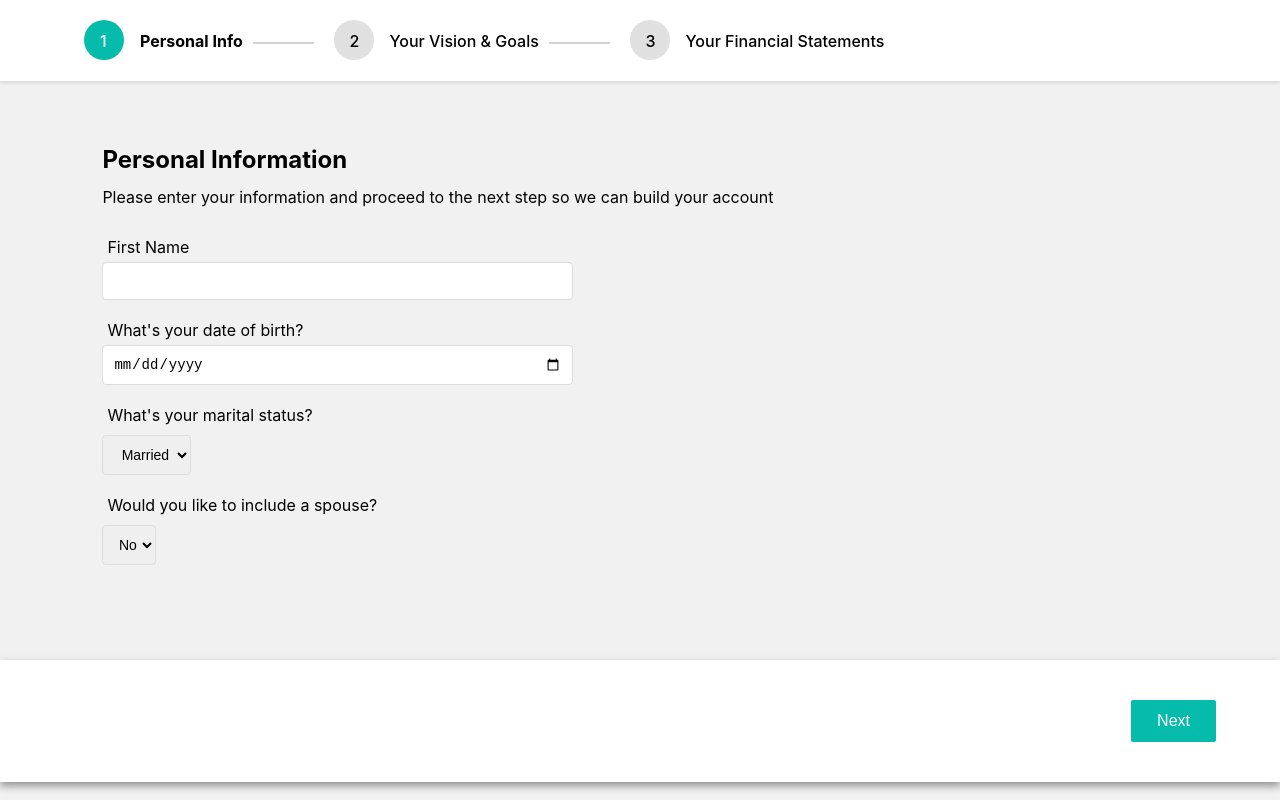
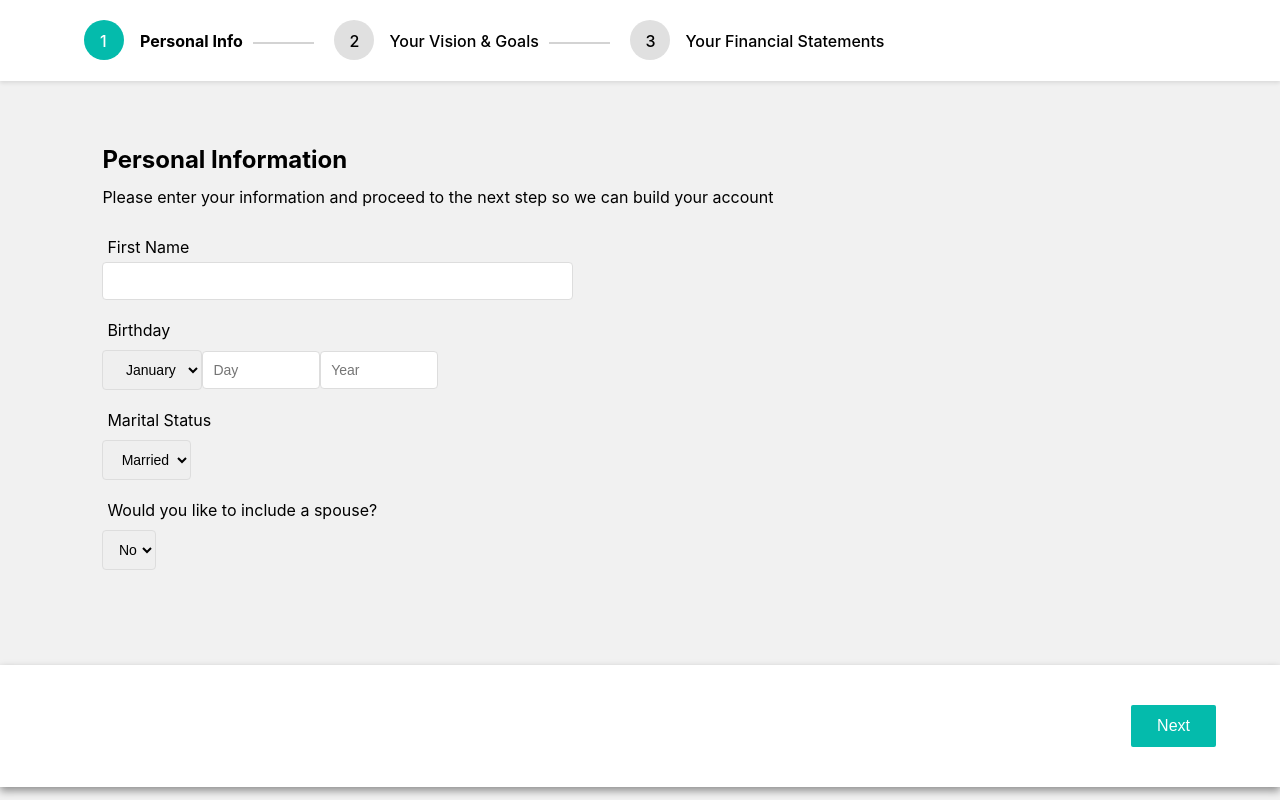
Before and after one commit to jacobtrebil/Financial-Plan-Builder, a Next.js app: page /wizardpage in a window 1280 px wide. Built offline with nearby package versions, Linux system fonts and the light colour scheme.

Commit message:
added new calculations

```diff
--- /dev/null
+++ b/calculations/currentAge.js
@@ -0,0 +1,6 @@
+
+export default function calculateCurrentAge(dateOfBirthYear) {
+    const currentYear = new Date().getFullYear();
+    const currentAge = currentYear - dateOfBirthYear;
+    return currentAge;
+}
--- a/components/wizard/WizardStep1.js
+++ b/components/wizard/WizardStep1.js
@@ -30,11 +30,13 @@ export default function Step1({plan, onComplete}) {
     const [showForm, setShowForm] = useState(false)
     const [spouse, setSpouse] = useState('No')
     const [firstName, setFirstName] = useState('')
-    const [dateOfBirth, setDateOfBirth] = useState('')
+    const [dateOfBirthDay, setDateOfBirthDay] = useState('')
+    const [dateOfBirthYear, setDateOfBirthYear] = useState('')
+    const [dateOfBirthMonth, setDateOfBirthMonth] = useState('')
     const [maritalStatus, setMaritalStatus] = useState('Married')
     const [spousesFullName, setSpousesFullName] = useState('')
 
-    _plan = { spouse, dateOfBirth, maritalStatus, firstName, spousesFullName };
+    _plan = { spouse, dateOfBirthDay, dateOfBirthYear, dateOfBirthMonth, maritalStatus, firstName, spousesFullName };
 
 
     return (
@@ -54,18 +56,46 @@ export default function Step1({plan, onComplete}) {
                     <p className="errors">{errors}</p>
                 </div>
                 <div className="input-div">
-                    <label className="input-label">What's your date of birth?</label><br></br>
+                    <label className="input-label">Birthday</label><br></br>
+                    <select
+                    name="dateOfBirthMonth"
+                    className="form-select"
+                    value={dateOfBirthMonth}
+                    onChange={e=> { setDateOfBirthMonth(e.target.value)}}>
+                    <option>January</option>
+                    <option>February</option>
+                    <option>March</option>
+                    <option>April</option>
+                    <option>May</option>
+                    <option>June</option>
+                    <option>July</option>
+                    <option>August</option>
+                    <option>September</option>
+                    <option>October</option>
+                    <option>November</option>
+                    <option>December</option>
+                    </select>
                     <input
-                    name="dateOfBirth"
+                    name="dateOfBirthDay"
                     id="dateofbirth"
-                    className="form-input"
-                    value={dateOfBirth}
-                    onChange={e=> setDateOfBirth(e.target.value)}
-                    type="date"
+                    className="form-input-dob"
+                    value={dateOfBirthDay}
+                    placeholder="Day"
+                    onChange={e=> setDateOfBirthDay(e.target.value)}
+                    type="input"
+                    />
+                    <input
+                    name="dateOfBirthYear"
+                    id="dateofbirth"
+                    className="form-input-dob"
+                    value={dateOfBirthYear}
+                    placeholder="Year"
+                    onChange={e=> setDateOfBirthYear(e.target.value)}
+                    type="input"
                     /><br></br>
                 </div>
                 <div className="input-div">
-                    <label className="input-label">What's your marital status? </label><br></br>
+                    <label className="input-label">Marital Status</label><br></br>
                     <select
                     name="maritalStatus"
                     className="form-select"
--- a/components/wizard/WizardStep3.js
+++ b/components/wizard/WizardStep3.js
@@ -88,7 +88,6 @@ export default function Step3 ({ plan, onComplete, pageProps }) {
     const [will, setWill] = useState('No')
     const [medicare, setMedicare] = useState('No')
     const [pension, setPension] = useState('No')
-    const [pensionKnowledge, setPensionKnowledge] = useState('No')
     const [pensionInflation, setPensionInflation] = useState('No')
     const [pensionTimeframe, setPensionTimeframe] = useState('No')
     const [pensionEarnings, setPensionEarnings] = useState('')
@@ -106,7 +105,7 @@ export default function Step3 ({ plan, onComplete, pageProps }) {
     const [additionalDebt, setAdditionalDebt] = useState('No')
     const [additionalDebtAmount, setAdditionalDebtAmount] = useState('')
 
-    _plan = { currentEarnings, currentSavings, assetValue, increaseIncome, increaseIncomeAmount, outOfWork, lifeInsurance, taxPlan, investments, investmentsAmount, realEstate, realEstateAmount, alternativeAssets, alternativeAssetsAmount, otherAssets, otherAssetsAmount, powerOfAttorney, will, medicare, pension, pensionTimeframe, pensionKnowledge, pensionEarnings, pensionInflation, socialSecurity, mortgage, mortgageAmount, creditCardDebt, creditCardDebtAmount, medicalDebt, medicalDebtAmount, carFinancing, carFinancingAmount, studentLoans, studentLoanAmount, riskAttitude, volatility, changePortfolio, portfolioTradeoff, additionalDebt, additionalDebtAmount, lifeInsuranceDocument };
+    _plan = { currentEarnings, currentSavings, assetValue, increaseIncome, increaseIncomeAmount, outOfWork, lifeInsurance, taxPlan, investments, investmentsAmount, realEstate, realEstateAmount, alternativeAssets, alternativeAssetsAmount, otherAssets, otherAssetsAmount, powerOfAttorney, will, medicare, pension, pensionTimeframe, pensionEarnings, pensionInflation, socialSecurity, mortgage, mortgageAmount, creditCardDebt, creditCardDebtAmount, medicalDebt, medicalDebtAmount, carFinancing, carFinancingAmount, studentLoans, studentLoanAmount, riskAttitude, volatility, changePortfolio, portfolioTradeoff, additionalDebt, additionalDebtAmount, lifeInsuranceDocument };
 
     return (
         <WizardStepTemplate onNext={complete}>
@@ -372,18 +371,6 @@ export default function Step3 ({ plan, onComplete, pageProps }) {
                     showForm14 && (
                 <div>
                 <div className="input-div">
-                    <label className="input-label">Do you know how much you'll earn from your pension throughout retirement?</label><br></br>
-                    <select
-                    name="pensionKnowledge"
-                    className="form-select"
-                    value={pensionKnowledge}
-                    onChange={e=> {setPensionKnowledge(e.target.value)}}
-                    >
-                    <option>No</option>
-                    <option>Yes</option>
-                    </select><br></br>
-                </div>
-                <div className="input-div">
                     <label className="input-label">At what age will your pension earnings begin?</label><br></br>
                     <select
                     name="pensionTimeframe"
@@ -391,21 +378,22 @@ export default function Step3 ({ plan, onComplete, pageProps }) {
                     value={pensionTimeframe}
                     onChange={e=> {setPensionTimeframe(e.target.value)}}
                     >
-                    <option>No</option>
-                    <option>Yes</option>
+                    <option>50</option>
+                    <option>55</option>
+                    <option>60</option>
+                    <option>62</option>
+                    <option>65</option>
                     </select><br></br>
                 </div>
                 <div className="input-div">
                     <label className="input-label">How much will you earn per year from your pension?</label><br></br>
-                    <select
+                    <input
+                    className="form-input"
+                    placeholder={'$40,000'}
+                    value={pensionEarnings}
                     name="pensionEarnings"
-                    className="form-select"
-                    value={pensionEarnings}
-                    onChange={e=> {setPensionEarnings(e.target.value)}}
-                    >
-                    <option>No</option>
-                    <option>Yes</option>
-                    </select><br></br>
+                    onChange={e=> setPensionEarnings(e.target.value)}
+                    /><br></br>
                 </div>
                 <div className="input-div">
                     <label className="input-label">Will your pension earnings increase with the cost of inflation?</label><br></br>
--- a/pages/api/wizardgetcalculatedplan/[id].js
+++ b/pages/api/wizardgetcalculatedplan/[id].js
@@ -11,8 +11,8 @@ export default async function handler(req,res) {
         case 'GET':
             try {
                 const plan = await Plan.findOne({ _id: id })
-                const { socialSecurityEarnings, socialSecurityAge62Earnings, socialSecurityAge70Earnings, firstName, spouse, spousesFullName, workAmount, retirementAge, retirementIncome, dateOfBirth, maritalStatus, kids, numberOfKids, business, businessMoneyNeeded, care, charity, majorPurchases, purchasesCost, support, supportCost, health, collegeSpendingAmount, college, currentEarnings, currentSavings, assetValue, increaseIncome, increaseIncomeAmount, outOfWork, lifeInsurance, taxPlan, riskAttitude, volatility, changePortfolio, portfolioTradeoff, investments, investmentsAmount, realEstate, realEstateAmount, alternativeAssets, alternativeAssetsAmount, otherAssets, otherAssetsAmount, powerOfAttorney, will, medicare, pension, pensionEarnings, pensionTimeframe, pensionInflation, pensionKnowledge, socialSecurity, mortgage, mortgageAmount, creditCardDebt, creditCardDebtAmount, medicalDebt, medicalDebtAmount, carFinancing, carFinancingAmount, studentLoans, studentLoanAmount, additionalDebt, additionalDebtAmount, lifeInsuranceDocument, totalFutureSpending, rateOfReturn, lengthOfRetirement, totalHealthcareCosts } = plan;
-                res.status(200).json( {socialSecurityEarnings, socialSecurityAge62Earnings, socialSecurityAge70Earnings, firstName, spouse, spousesFullName, workAmount, retirementAge, retirementIncome, dateOfBirth, maritalStatus, kids, numberOfKids, business, businessMoneyNeeded, care, charity, majorPurchases, purchasesCost, support, supportCost, health, collegeSpendingAmount, college, currentEarnings, currentSavings, assetValue, increaseIncome, increaseIncomeAmount, outOfWork, lifeInsurance, taxPlan, riskAttitude, volatility, changePortfolio, portfolioTradeoff, investments, investmentsAmount, realEstate, realEstateAmount, alternativeAssets, alternativeAssetsAmount, otherAssets, otherAssetsAmount, powerOfAttorney, will, medicare, pension, pensionEarnings, pensionTimeframe, pensionInflation, pensionKnowledge, socialSecurity, mortgage, mortgageAmount, creditCardDebt, creditCardDebtAmount, medicalDebt, medicalDebtAmount, carFinancing, carFinancingAmount, studentLoans, studentLoanAmount, additionalDebt, additionalDebtAmount, lifeInsuranceDocument, totalFutureSpending, rateOfReturn, lengthOfRetirement, totalHealthcareCosts } );
+                const { socialSecurityEarnings, socialSecurityAge62Earnings, socialSecurityAge70Earnings, firstName, spouse, spousesFullName, workAmount, retirementAge, retirementIncome, dateOfBirthDay, dateOfBirthYear, dateOfBirthMonth, maritalStatus, kids, numberOfKids, business, businessMoneyNeeded, care, charity, majorPurchases, purchasesCost, support, supportCost, health, collegeSpendingAmount, college, currentEarnings, currentSavings, assetValue, increaseIncome, increaseIncomeAmount, outOfWork, lifeInsurance, taxPlan, riskAttitude, volatility, changePortfolio, portfolioTradeoff, investments, investmentsAmount, realEstate, realEstateAmount, alternativeAssets, alternativeAssetsAmount, otherAssets, otherAssetsAmount, powerOfAttorney, will, medicare, pension, pensionEarnings, pensionTimeframe, pensionInflation, socialSecurity, mortgage, mortgageAmount, creditCardDebt, creditCardDebtAmount, medicalDebt, medicalDebtAmount, carFinancing, carFinancingAmount, studentLoans, studentLoanAmount, additionalDebt, additionalDebtAmount, lifeInsuranceDocument, totalFutureSpending, rateOfReturn, lengthOfRetirement, totalHealthcareCosts } = plan;
+                res.status(200).json( {socialSecurityEarnings, socialSecurityAge62Earnings, socialSecurityAge70Earnings, firstName, spouse, spousesFullName, workAmount, retirementAge, retirementIncome, dateOfBirthDay, dateOfBirthYear, dateOfBirthMonth, maritalStatus, kids, numberOfKids, business, businessMoneyNeeded, care, charity, majorPurchases, purchasesCost, support, supportCost, health, collegeSpendingAmount, college, currentEarnings, currentSavings, assetValue, increaseIncome, increaseIncomeAmount, outOfWork, lifeInsurance, taxPlan, riskAttitude, volatility, changePortfolio, portfolioTradeoff, investments, investmentsAmount, realEstate, realEstateAmount, alternativeAssets, alternativeAssetsAmount, otherAssets, otherAssetsAmount, powerOfAttorney, will, medicare, pension, pensionEarnings, pensionTimeframe, pensionInflation, socialSecurity, mortgage, mortgageAmount, creditCardDebt, creditCardDebtAmount, medicalDebt, medicalDebtAmount, carFinancing, carFinancingAmount, studentLoans, studentLoanAmount, additionalDebt, additionalDebtAmount, lifeInsuranceDocument, totalFutureSpending, rateOfReturn, lengthOfRetirement, totalHealthcareCosts } );
                 return;
             } catch (error) {
                 console.log(error)
--- a/pages/api/wizardpostapi.js
+++ b/pages/api/wizardpostapi.js
@@ -9,8 +9,8 @@ import dbConnect from '../../util/wizarddbconnect';
     switch (method) {
         case 'POST':
             try {
-                const { spouse, firstName, maritalStatus, dateOfBirth, spousesFullName } = req.body;
-                const plan = await Plan.create( { spouse, firstName, maritalStatus, dateOfBirth, spousesFullName } )
+                const { spouse, firstName, maritalStatus, dateOfBirthDay, dateOfBirthYear, dateOfBirthMonth, spousesFullName } = req.body;
+                const plan = await Plan.create( { spouse, firstName, maritalStatus, dateOfBirthDay, dateOfBirthYear, dateOfBirthMonth, spousesFullName } )
                 res.status(200).json( plan );
             } catch (error) {
                 res.status(400).json({});
--- a/pages/api/wizardputapi2/[id].js
+++ b/pages/api/wizardputapi2/[id].js
@@ -11,8 +11,8 @@ export default async function handler(req,res) {
         case 'PUT':
             try {
                 const plan = await Plan.findOne({ _id: id })
-                const { currentEarnings, currentSavings, riskAttitude, volatility, changePortfolio, portfolioTradeoff, assetValue, increaseIncome, increaseIncomeAmount, outOfWork, lifeInsurance, taxPlan, investments, investmentsAmount, realEstate, realEstateAmount, alternativeAssets, alternativeAssetsAmount, otherAssets, otherAssetsAmount, powerOfAttorney, will, medicare, pension, pensionEarnings, pensionTimeframe, pensionInflation, pensionKnowledge, socialSecurity, mortgage, mortgageAmount, creditCardDebt, creditCardDebtAmount, medicalDebt, medicalDebtAmount, carFinancing, carFinancingAmount, studentLoans, studentLoansAmount, additionalDebt, additionalDebtAmount, currentmonthlyearnings, lifeInsuranceDocument } = req.body
-                await Plan.updateOne({ _id: id}, { currentEarnings, currentSavings, riskAttitude, volatility, changePortfolio, portfolioTradeoff, assetValue, increaseIncome, increaseIncomeAmount, outOfWork, lifeInsurance, taxPlan, investments, investmentsAmount, realEstate, realEstateAmount, alternativeAssets, alternativeAssetsAmount, otherAssets, otherAssetsAmount, powerOfAttorney, will, medicare, pension, pensionEarnings, pensionTimeframe, pensionInflation, pensionKnowledge, socialSecurity, mortgage, mortgageAmount, creditCardDebt, creditCardDebtAmount, medicalDebt, medicalDebtAmount, carFinancing, carFinancingAmount, studentLoans, studentLoansAmount, additionalDebt, additionalDebtAmount, currentmonthlyearnings, lifeInsuranceDocument })
+                const { currentEarnings, currentSavings, riskAttitude, volatility, changePortfolio, portfolioTradeoff, assetValue, increaseIncome, increaseIncomeAmount, outOfWork, lifeInsurance, taxPlan, investments, investmentsAmount, realEstate, realEstateAmount, alternativeAssets, alternativeAssetsAmount, otherAssets, otherAssetsAmount, powerOfAttorney, will, medicare, pension, pensionEarnings, pensionTimeframe, pensionInflation, socialSecurity, mortgage, mortgageAmount, creditCardDebt, creditCardDebtAmount, medicalDebt, medicalDebtAmount, carFinancing, carFinancingAmount, studentLoans, studentLoansAmount, additionalDebt, additionalDebtAmount, currentmonthlyearnings, lifeInsuranceDocument } = req.body
+                await Plan.updateOne({ _id: id}, { currentEarnings, currentSavings, riskAttitude, volatility, changePortfolio, portfolioTradeoff, assetValue, increaseIncome, increaseIncomeAmount, outOfWork, lifeInsurance, taxPlan, investments, investmentsAmount, realEstate, realEstateAmount, alternativeAssets, alternativeAssetsAmount, otherAssets, otherAssetsAmount, powerOfAttorney, will, medicare, pension, pensionEarnings, pensionTimeframe, pensionInflation, socialSecurity, mortgage, mortgageAmount, creditCardDebt, creditCardDebtAmount, medicalDebt, medicalDebtAmount, carFinancing, carFinancingAmount, studentLoans, studentLoansAmount, additionalDebt, additionalDebtAmount, currentmonthlyearnings, lifeInsuranceDocument })
                 const plan2 = await Plan.findById(id)
                 res.status(200).json( plan2 )
                 return;
--- a/styles/globals.css
+++ b/styles/globals.css
@@ -1268,9 +1268,19 @@ p {
 
 .form-input {
   width: 40%;
-  margin: 0px 0px 0px 0px;
+  margin: 0px 40px 0px 0px;
   border: 1px rgb(221, 221, 221) solid;
   padding: 20px 0px 20px 0px;
+  font-size: 14px;
+  border-radius: 4px;
+}
+
+
+.form-input-dob {
+  width: 10%;
+  margin: 0px 40px 0px 0px;
+  border: 1px rgb(221, 221, 221) solid;
+  padding: 0px 40px 0px 0px;
   font-size: 14px;
   border-radius: 4px;
 }
```
Also changed, not shown: calculations/savingsByRetirement.js (added, +8 -0 lines), calculations/yearsUntilRetirement.js (added, +7 -0 lines), models/wizardschema.js (+6 -2 lines), pages/api/wizardcalculations/[id].js (+21 -3 lines), 2 other files (tests, documents, lock files or other folders).
